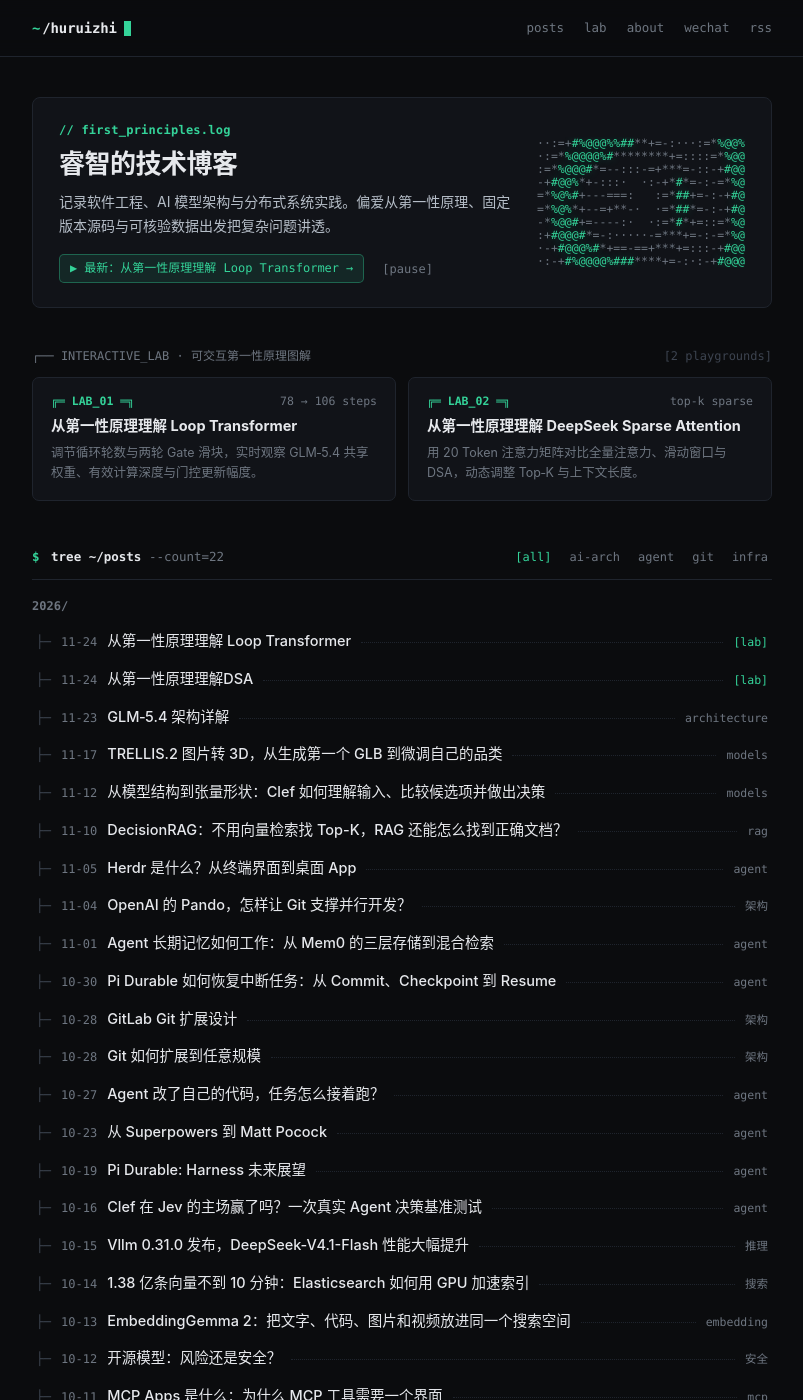
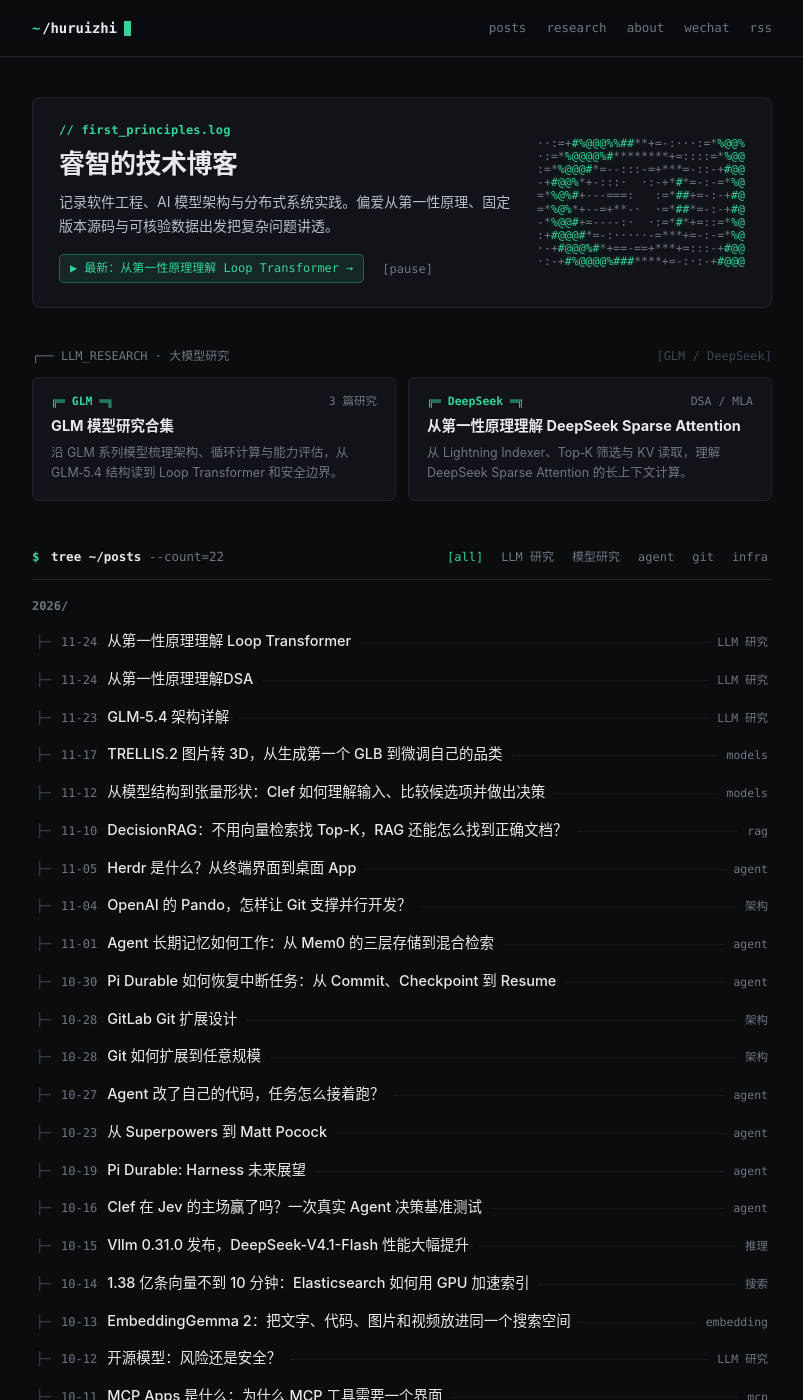
Before and after one commit to huruizhi/huruizhi.github.io, a Jekyll site: the page built from index.md, in a window 1280 px wide and 1400 px high. Shown: the whole window, without its empty margins (238-1041 px from the left). Built offline with Jekyll 4.4.1, drawn with Linux system fonts in a browser that asks for light colours.

Commit message:
Organize model research by topic and add GLM collection

```diff
--- a/_includes/site-header.html
+++ b/_includes/site-header.html
@@ -5,7 +5,7 @@
     </a>
     <nav class="site-nav" aria-label="主导航">
       <a href="{{ '/' | relative_url }}#articles">posts</a>
-      <a href="{{ '/' | relative_url }}#interactive-lab">lab</a>
+      <a href="{{ '/' | relative_url }}#interactive-lab">research</a>
       <a href="{{ '/about/' | relative_url }}">about</a>
       <a href="#wechat">wechat</a>
       <a href="{{ '/feed.xml' | relative_url }}">rss</a>
--- a/_layouts/home.html
+++ b/_layouts/home.html
@@ -36,25 +36,26 @@ layout: default
 
   <section class="lab-section" id="interactive-lab" aria-labelledby="lab-heading">
     <div class="ascii-section-bar">
-      <h2 id="lab-heading" class="ascii-section-bar__title">┌── INTERACTIVE_LAB · 可交互第一性原理图解</h2>
-      <span class="ascii-section-bar__meta">[2 playgrounds]</span>
+      <h2 id="lab-heading" class="ascii-section-bar__title">┌── LLM_RESEARCH · 大模型研究</h2>
+      <span class="ascii-section-bar__meta">[GLM / DeepSeek]</span>
     </div>
+    {% assign glm_posts = site.posts | where_exp: "post", "post.tags contains 'GLM'" %}
     <div class="lab-grid">
-      <a class="lab-card" href="{{ '/ai/architecture/loop-transformer/' | relative_url }}">
+      <a class="lab-card" href="{{ '/llm/glm/' | relative_url }}">
         <span class="lab-card__top">
-          <span class="lab-card__badge">╔═ LAB_01 ═╗</span>
-          <span class="lab-card__spec">78 → 106 steps</span>
+          <span class="lab-card__badge">╔═ GLM ═╗</span>
+          <span class="lab-card__spec">{{ glm_posts | size }} 篇研究</span>
         </span>
-        <strong class="lab-card__title">从第一性原理理解 Loop Transformer</strong>
-        <span class="lab-card__desc">调节循环轮数与两轮 Gate 滑块，实时观察 GLM‑5.4 共享权重、有效计算深度与门控更新幅度。</span>
+        <strong class="lab-card__title">GLM 模型研究合集</strong>
+        <span class="lab-card__desc">沿 GLM 系列模型梳理架构、循环计算与能力评估，从 GLM‑5.4 结构读到 Loop Transformer 和安全边界。</span>
       </a>
       <a class="lab-card" href="{{ '/ai/architecture/dsa/' | relative_url }}">
         <span class="lab-card__top">
-          <span class="lab-card__badge">╔═ LAB_02 ═╗</span>
-          <span class="lab-card__spec">top-k sparse</span>
+          <span class="lab-card__badge">╔═ DeepSeek ═╗</span>
+          <span class="lab-card__spec">DSA / MLA</span>
         </span>
         <strong class="lab-card__title">从第一性原理理解 DeepSeek Sparse Attention</strong>
-        <span class="lab-card__desc">用 20 Token 注意力矩阵对比全量注意力、滑动窗口与 DSA，动态调整 Top‑K 与上下文长度。</span>
+        <span class="lab-card__desc">从 Lightning Indexer、Top‑K 筛选与 KV 读取，理解 DeepSeek Sparse Attention 的长上下文计算。</span>
       </a>
     </div>
   </section>
@@ -66,7 +67,8 @@ layout: default
       </h2>
       <div class="archive-filters" role="toolbar" aria-label="按主题筛选文章">
         <button type="button" class="filter-chip is-active" data-filter="all" aria-pressed="true">[all]</button>
-        <button type="button" class="filter-chip" data-filter="arch" aria-pressed="false">ai-arch</button>
+        <button type="button" class="filter-chip" data-filter="llm" aria-pressed="false">LLM 研究</button>
+        <button type="button" class="filter-chip" data-filter="arch" aria-pressed="false">模型研究</button>
         <button type="button" class="filter-chip" data-filter="agent" aria-pressed="false">agent</button>
         <button type="button" class="filter-chip" data-filter="git" aria-pressed="false">git</button>
         <button type="button" class="filter-chip" data-filter="infra" aria-pressed="false">infra</button>
@@ -88,15 +90,16 @@ layout: default
             {% assign post_group = "agent" %}
           {% elsif cats_str contains "rag" or cats_str contains "搜索" or cats_str contains "推理" or cats_str contains "embedding" %}
             {% assign post_group = "infra" %}
+          {% elsif cats_str contains "architecture" or post.tags contains "GLM" %}
+            {% assign post_group = "llm" %}
           {% else %}
             {% assign post_group = "arch" %}
           {% endif %}
 
-          {% assign is_lab = false %}
-          {% if post.article_url or post.url contains "deepseek-sparse-attention" or post.url contains "loop-transformer" %}
-            {% assign is_lab = true %}
+          {% assign short_cat = post.categories | last | default: "note" | downcase %}
+          {% if post_group == "llm" %}
+            {% assign short_cat = "LLM 研究" %}
           {% endif %}
-          {% assign short_cat = post.categories | last | default: "note" | downcase %}
 
           <article class="tree-row" data-group="{{ post_group }}">
             <span class="tree-row__branch" aria-hidden="true">{% if forloop.last %}└─{% else %}├─{% endif %}</span>
@@ -105,11 +108,7 @@ layout: default
               <a class="tree-row__link" href="{{ article_url | relative_url }}">{{ post.title }}</a>
             </h3>
             <span class="tree-row__dots" aria-hidden="true"></span>
-            {% if is_lab %}
-            <span class="tree-row__tag tree-row__tag--lab">[lab]</span>
-            {% else %}
             <span class="tree-row__tag">{{ short_cat }}</span>
-            {% endif %}
           </article>
           {% endfor %}
         </div>
```
Also changed, not shown: glm.md (added, +26 -0 lines).
